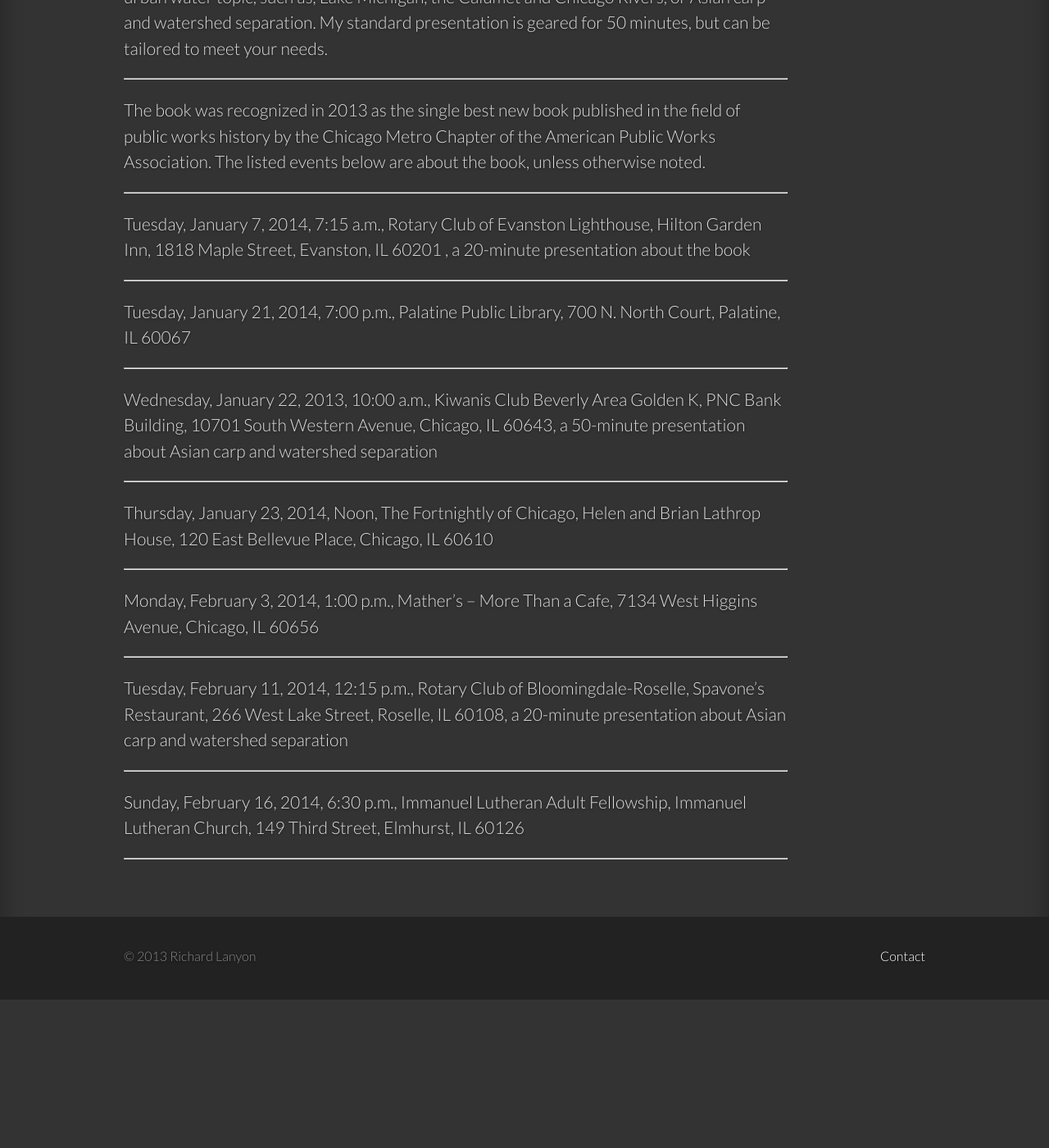
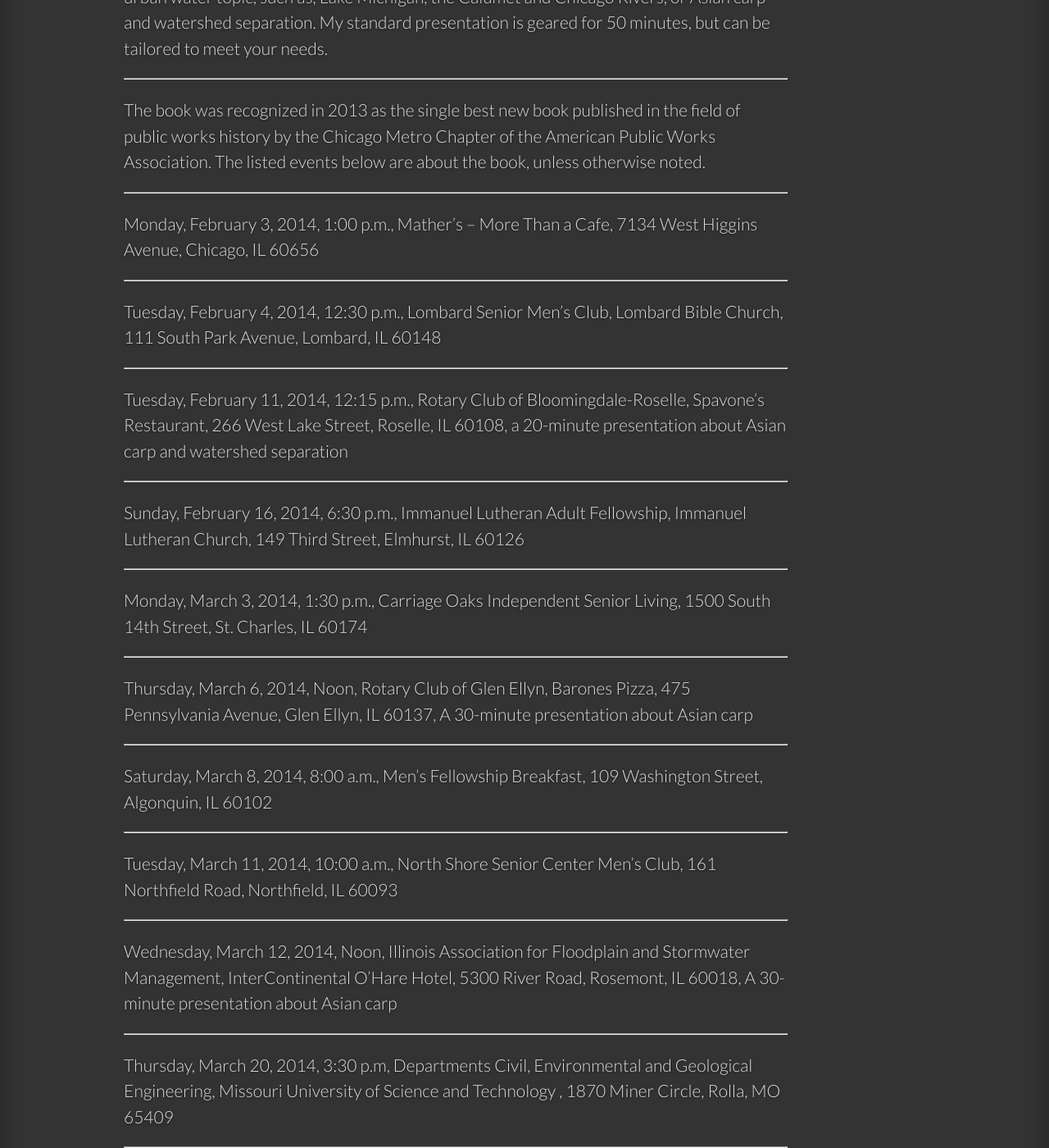
Before and after one commit to LanyonM/lanyonspeaks, a Jekyll site: the page built from _posts/2013-01-01-speaking.md, in a window 1280 px wide and 1400 px high, scrolled down 299 px. Shown: the whole window at 82% size. Built offline with Jekyll 4.4.1, drawn with Linux system fonts in a browser that asks for light colours; some web fonts are replaced; before the commit the page ends 1518 px from its top, so only the background shows below that.

Commit message:
Update 2013-01-01-speaking.md

```diff
--- a/_posts/2013-01-01-speaking.md
+++ b/_posts/2013-01-01-speaking.md
@@ -14,23 +14,11 @@ The book was recognized in 2013 as the single best new book published in the fie
 
 ----
 
-Tuesday, January 7, 2014, 7:15 a.m., Rotary Club of Evanston Lighthouse, Hilton Garden Inn, 1818 Maple Street, Evanston, IL 60201 , a 20-minute presentation about the book
+Monday, February 3, 2014, 1:00 p.m., Mather’s – More Than a Cafe, 7134 West Higgins Avenue, Chicago, IL 60656
 
 ----
 
-Tuesday, January 21, 2014, 7:00 p.m., Palatine Public Library, 700 N. North Court, Palatine, IL 60067
-
-----
-
-Wednesday, January 22, 2013, 10:00 a.m., Kiwanis Club Beverly Area Golden K, PNC Bank Building, 10701 South Western Avenue, Chicago, IL 60643, a 50-minute presentation about Asian carp and watershed separation
-
-----
-
-Thursday, January 23, 2014, Noon, The Fortnightly of Chicago, Helen and Brian Lathrop House, 120 East Bellevue Place, Chicago, IL 60610
-
-----
-
-Monday, February 3, 2014, 1:00 p.m., Mather’s – More Than a Cafe, 7134 West Higgins Avenue, Chicago, IL 60656
+Tuesday, February 4, 2014, 12:30 p.m., Lombard Senior Men's Club, Lombard Bible Church, 111 South Park Avenue, Lombard, IL 60148
 
 ----
 
@@ -41,3 +29,27 @@ Tuesday, February 11, 2014, 12:15 p.m., Rotary Club of Bloomingdale-Roselle, Spa
 Sunday, February 16, 2014, 6:30 p.m., Immanuel Lutheran Adult Fellowship, Immanuel Lutheran Church, 149 Third Street, Elmhurst, IL 60126
 
 ----
+
+Monday, March 3, 2014, 1:30 p.m., Carriage Oaks Independent Senior Living, 1500 South 14th Street, St. Charles, IL 60174
+
+----
+
+Thursday, March 6, 2014, Noon, Rotary Club of Glen Ellyn, Barones Pizza, 475 Pennsylvania Avenue, Glen Ellyn, IL 60137, A 30-minute presentation about Asian carp
+
+----
+
+Saturday, March 8, 2014, 8:00 a.m., Men’s Fellowship Breakfast, 109 Washington Street, Algonquin, IL 60102
+
+----
+
+Tuesday, March 11, 2014, 10:00 a.m., North Shore Senior Center Men’s Club, 161 Northfield Road, Northfield, IL 60093
+
+----
+
+Wednesday, March 12, 2014, Noon, Illinois Association for Floodplain and Stormwater Management, InterContinental O’Hare Hotel, 5300 River Road, Rosemont, IL 60018, A 30-minute presentation about Asian carp
+
+----
+
+Thursday, March 20, 2014, 3:30 p.m, Departments Civil, Environmental and Geological Engineering, Missouri University of Science and Technology , 1870 Miner Circle, Rolla, MO 65409
+
+----
```
